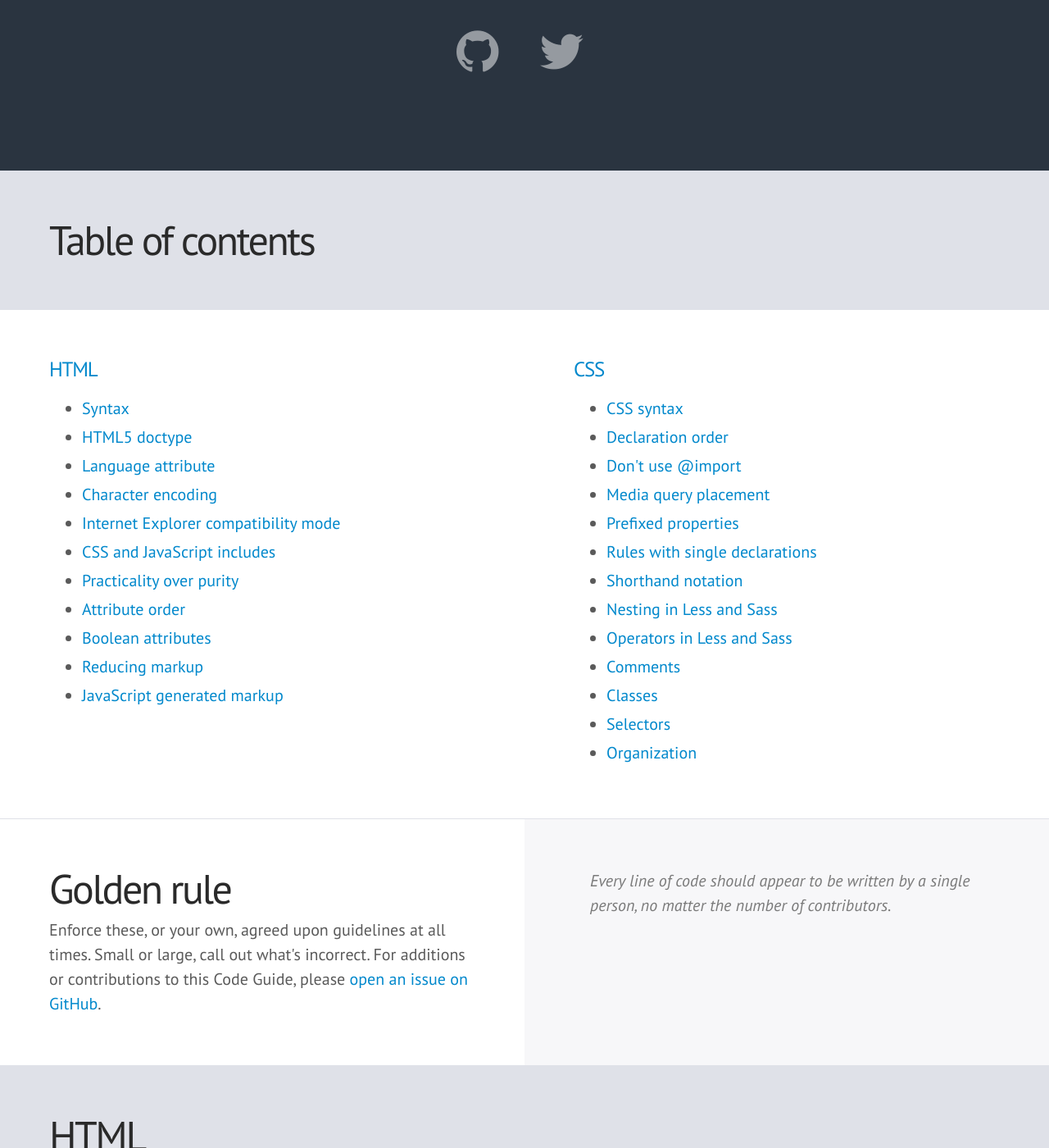
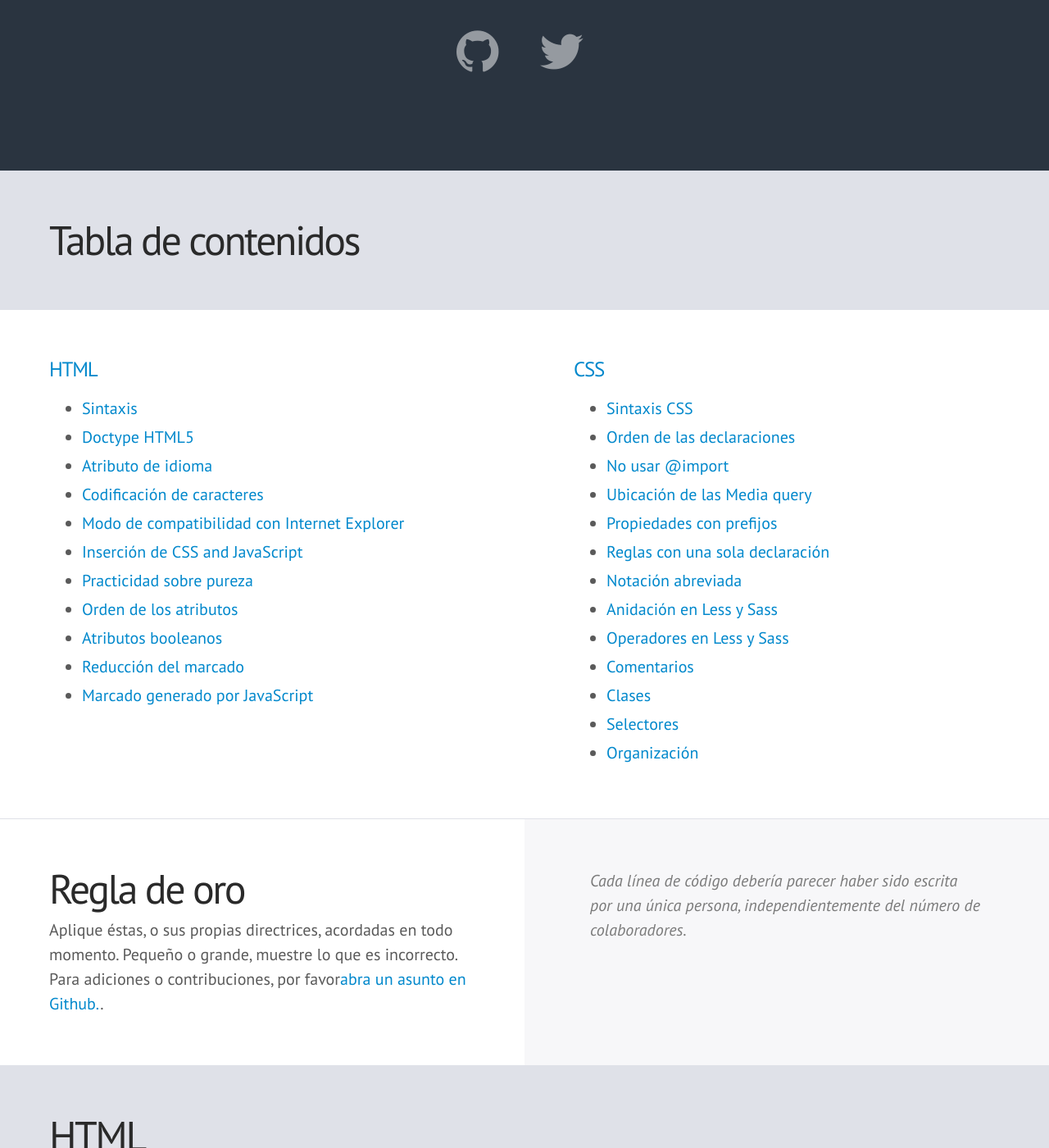
Before and after one commit to mdo/code-guide, a Jekyll site: the page built from index.html, in a window 1280 px wide and 1400 px high, scrolled down 277 px. Shown: the whole window at 82% size. Built offline with Jekyll 4.4.1, drawn with Linux system fonts in a browser that asks for light colours; some web fonts are replaced; Markdown is read by kramdown in place of the engine named in the settings; comment, search, counter and statistics services are not loaded.

Commit message:
Spanish Translation - Translated the point 'Golden rule'

```diff
--- a/index.html
+++ b/index.html
@@ -4,41 +4,41 @@ layout: default
 
 
 <div class="heading" id="toc">
-  <h2>Table of contents</h2>
+  <h2>Tabla de contenidos</h2>
 </div>
 <div class="section toc">
   <div class="col">
     <h4><a href="#html">HTML</a></h4>
     <ul>
-      <li><a href="#html-syntax">Syntax</a></li>
-      <li><a href="#html-doctype">HTML5 doctype</a></li>
-      <li><a href="#html-lang">Language attribute</a></li>
-      <li><a href="#html-encoding">Character encoding</a></li>
-      <li><a href="#html-ie-compatibility-mode">Internet Explorer compatibility mode</a></li>
-      <li><a href="#html-style-script">CSS and JavaScript includes</a></li>
-      <li><a href="#html-practicality">Practicality over purity</a></li>
-      <li><a href="#html-attribute-order">Attribute order</a></li>
-      <li><a href="#html-boolean-attributes">Boolean attributes</a></li>
-      <li><a href="#html-reducing-markup">Reducing markup</a></li>
-      <li><a href="#html-javascript">JavaScript generated markup</a></li>
+      <li><a href="#html-syntax">Sintaxis</a></li>
+      <li><a href="#html-doctype">Doctype HTML5</a></li>
+      <li><a href="#html-lang">Atributo de idioma</a></li>
+      <li><a href="#html-encoding">Codificación de caracteres</a></li>
+      <li><a href="#html-ie-compatibility-mode">Modo de compatibilidad con Internet Explorer</a></li>
+      <li><a href="#html-style-script">Inserción de CSS and JavaScript</a></li>
+      <li><a href="#html-practicality">Practicidad sobre pureza</a></li>
+      <li><a href="#html-attribute-order">Orden de los atributos</a></li>
+      <li><a href="#html-boolean-attributes">Atributos booleanos</a></li>
+      <li><a href="#html-reducing-markup">Reducción del marcado</a></li>
+      <li><a href="#html-javascript">Marcado generado por JavaScript</a></li>
     </ul>
   </div>
   <div class="col">
     <h4><a href="#css">CSS</a></h4>
     <ul>
-      <li><a href="#css-syntax">CSS syntax</a></li>
-      <li><a href="#css-declaration-order">Declaration order</a></li>
-      <li><a href="#css-import">Don't use @import</a></li>
-      <li><a href="#css-media-queries">Media query placement</a></li>
-      <li><a href="#css-prefixed-properties">Prefixed properties</a></li>
-      <li><a href="#css-single-declarations">Rules with single declarations</a></li>
-      <li><a href="#css-shorthand">Shorthand notation</a></li>
-      <li><a href="#css-nesting">Nesting in Less and Sass</a></li>
-      <li><a href="#css-operators">Operators in Less and Sass</a></li>
-      <li><a href="#css-comments">Comments</a></li>
-      <li><a href="#css-classes">Classes</a></li>
-      <li><a href="#css-selectors">Selectors</a></li>
-      <li><a href="#css-organization">Organization</a></li>
+      <li><a href="#css-syntax">Sintaxis CSS</a></li>
+      <li><a href="#css-declaration-order">Orden de las declaraciones</a></li>
+      <li><a href="#css-import">No usar @import</a></li>
+      <li><a href="#css-media-queries">Ubicación de las Media query</a></li>
+      <li><a href="#css-prefixed-properties">Propiedades con prefijos</a></li>
+      <li><a href="#css-single-declarations">Reglas con una sola declaración</a></li>
+      <li><a href="#css-shorthand">Notación abreviada</a></li>
+      <li><a href="#css-nesting">Anidación en Less y Sass</a></li>
+      <li><a href="#css-operators">Operadores en Less y Sass</a></li>
+      <li><a href="#css-comments">Comentarios</a></li>
+      <li><a href="#css-classes">Clases</a></li>
+      <li><a href="#css-selectors">Selectores</a></li>
+      <li><a href="#css-organization">Organización</a></li>
     </ul>
   </div>
 </div>
@@ -46,12 +46,12 @@ layout: default
 
 <div class="section" id="golden-rule">
   <div class="col">
-    <h2>Golden rule</h2>
-    <p>Enforce these, or your own, agreed upon guidelines at all times. Small or large, call out what's incorrect. For additions or contributions to this Code Guide, please <a href="https://github.com/mdo/code-guide/issues/new">open an issue on GitHub</a>.</p>
+    <h2>Regla de oro</h2>
+    <p>Aplique éstas, o sus propias directrices, acordadas en todo momento. Pequeño o grande, muestre lo que es incorrecto. Para adiciones o contribuciones, por favor<a href="https://github.com/mdo/code-guide/issues/new">abra un asunto en Github.</a>.</p>
   </div>
   <div class="col">
     <blockquote>
-      <p>Every line of code should appear to be written by a single person, no matter the number of contributors.</p>
+      <p>Cada línea de código debería parecer haber sido escrita por una única persona, independientemente del número de colaboradores.</p>
     </blockquote>
   </div>
 </div>
```
